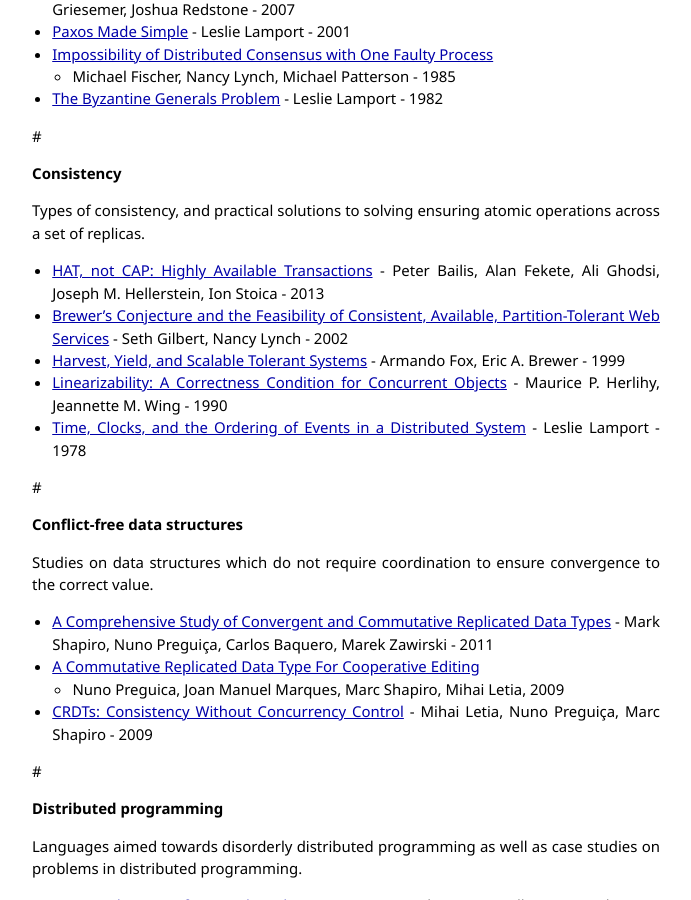
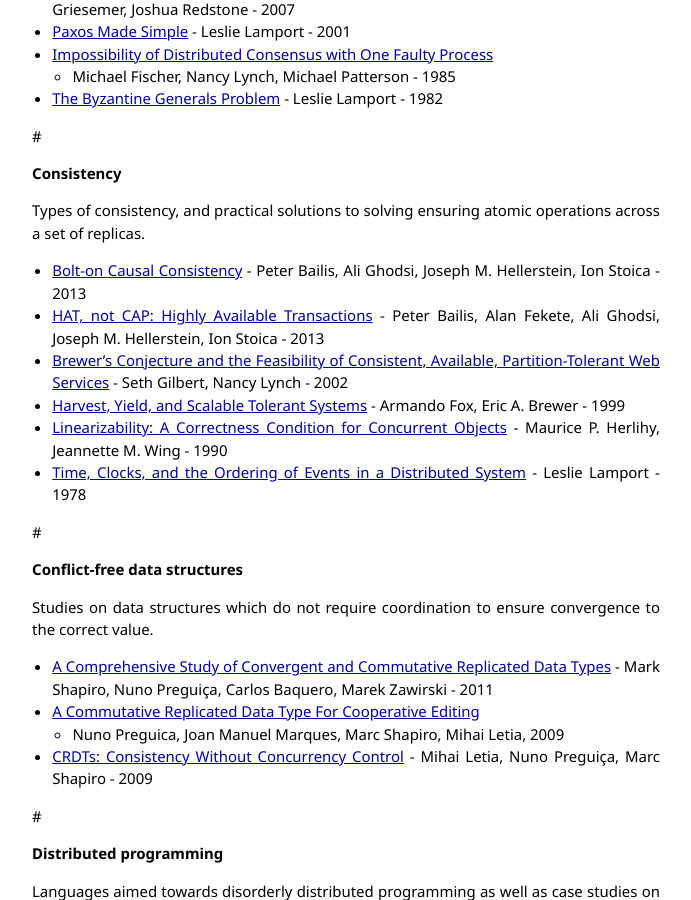
Before and after one commit to cmeiklejohn/cmeiklejohn.github.io, a Jekyll site: the page built from _posts/2013-07-12-readings-in-distributed-systems.markdown, in a window 1280 px wide and 900 px high, scrolled down 503 px. Shown: the whole window, without its empty margins (294-985 px from the left). Built offline with Jekyll 4.4.1, drawn with Linux system fonts in a browser that asks for light colours; comment, search, counter and statistics services are not loaded.

Commit message:
Add bolt.

```diff
--- a/_posts/2013-07-12-readings-in-distributed-systems.markdown
+++ b/_posts/2013-07-12-readings-in-distributed-systems.markdown
@@ -35,6 +35,8 @@ The problems of establishing consensus in a distributed system.
 Types of consistency, and practical solutions to solving ensuring atomic
 operations across a set of replicas.
 
+* [Bolt-on Causal Consistency][bolt] - Peter Bailis, Ali Ghodsi, Joseph
+  M. Hellerstein, Ion Stoica - 2013
 * [HAT, not CAP: Highly Available Transactions][hat] - Peter Bailis,
   Alan Fekete, Ali Ghodsi, Joseph M. Hellerstein, Ion Stoica - 2013
 * [Brewer's Conjecture and the Feasibility of Consistent, Available,
@@ -130,3 +132,4 @@ requests][pull] or leave comments!
 [stasis]: http://www.cs.berkeley.edu/~sears/publications/Stasis-OSDI.pdf
 [isis]: http://www.cs.cornell.edu/projects/spinglass/public_pdfs/Process%20Group%20Approach.pdf
 [cap]: http://dl.acm.org/citation.cfm?id=564601
+[bolt]: http://www.bailis.org/talks/bolton-sigmod2013.pdf
```
